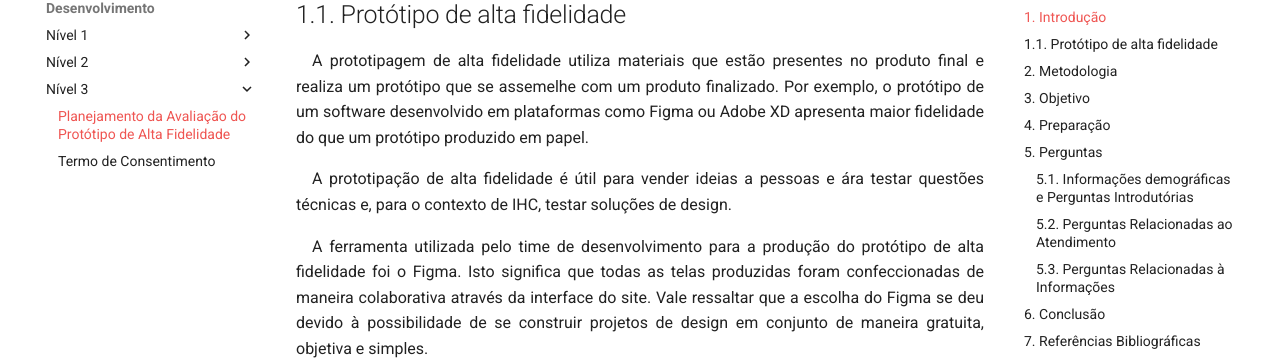
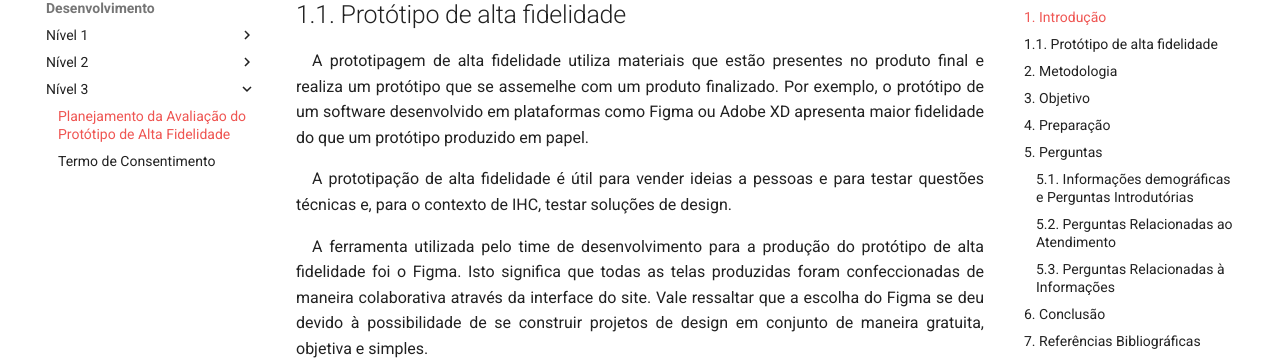
Before and after one commit to ailtonaires/2020.2-DefensoriaSP, an MkDocs documentation site: the page built from docs/Design,-Avaliação-e-Desenvolvimento/Nível-3/planejamento-avaliacao-alta-fidelidade.md, in a window 1280 px wide and 900 px high, scrolled down 493 px. Shown: the part 91-452 px from the top of the window. Built offline with MkDocs 1.6.1 and Material for MkDocs 9.7.7, drawn with Linux system fonts in a browser that asks for light colours.

Commit message:
Atualiza planejamento

```diff
--- a/docs/Design,-Avaliação-e-Desenvolvimento/Nível-3/planejamento-avaliacao-alta-fidelidade.md
+++ b/docs/Design,-Avaliação-e-Desenvolvimento/Nível-3/planejamento-avaliacao-alta-fidelidade.md
@@ -8,7 +8,7 @@
 ## 1.1. Protótipo de alta fidelidade
 <p style='text-align:justify'>&emsp;A prototipagem de alta fidelidade utiliza materiais que estão presentes no produto final e realiza um protótipo que se assemelhe com um produto finalizado. Por exemplo, o protótipo de um software desenvolvido em plataformas como Figma ou Adobe XD apresenta maior fidelidade do que um protótipo produzido em papel.</p>
 
-<p style='text-align:justify'>&emsp;A prototipação de alta fidelidade é útil para vender ideias a pessoas e ára testar questões técnicas e, para o contexto de IHC, testar soluções de design.</p>
+<p style='text-align:justify'>&emsp;A prototipação de alta fidelidade é útil para vender ideias a pessoas e para testar questões técnicas e, para o contexto de IHC, testar soluções de design.</p>
 
 <p style='text-align:justify'>&emsp;A ferramenta utilizada pelo time de desenvolvimento para a produção do protótipo de alta fidelidade foi o Figma. Isto significa que todas as telas produzidas foram confeccionadas de maneira colaborativa através da interface do site. Vale ressaltar que a escolha do Figma se deu devido à possibilidade de se construir projetos de design em conjunto de maneira gratuita, objetiva e simples.</p>
 
```
